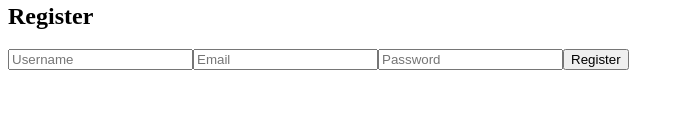
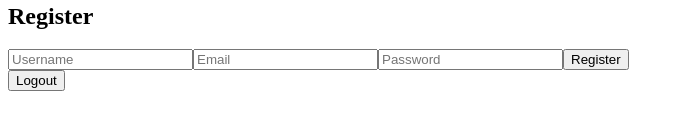
Before and after one commit to MarioLFB/RevEase-frontend, a React (Vite) app in the folder revease/: page / in a window 1280 px wide. Shown: the part 292-422 px from the top of the page, without its empty margins (0-684 px from the left). Built offline with nearby package versions, Linux system fonts and the light colour scheme; no server answers.

Commit message:
Add Logout component and implement logout functionality

```diff
--- a/revease/src/components/Logout.jsx
+++ b/revease/src/components/Logout.jsx
@@ -0,0 +1,22 @@
+import React from 'react';
+import { logout } from '../services/auth';
+
+const LogoutButton = () => {
+
+    const handleLogout = async () => {
+        try {
+            await logout();
+            alert("Logout done!");
+        } catch (error) {
+            console.error('Erro:', error);
+        }
+    };
+
+    return (
+        <button onClick={handleLogout}>
+            Logout
+        </button>
+    );
+};
+
+export default LogoutButton;
--- a/revease/src/containers/Home/index.jsx
+++ b/revease/src/containers/Home/index.jsx
@@ -1,6 +1,7 @@
 import ProductList from '../../components/ProductList';
 import Login from '../../components/login';
 import RegisterForm from '../../components/RegisterForm';
+import LogoutButton from '../../components/Logout';
 
 
 function Home() {
@@ -10,6 +11,7 @@ function Home() {
         <ProductList />
         <Login />
         <RegisterForm />
+        <LogoutButton />
     </div>
   );
 }
--- a/revease/src/services/auth.js
+++ b/revease/src/services/auth.js
@@ -30,6 +30,24 @@ export const register = async (username, email, password) => {
     }
   };
 
-export const logout = () => {
-    localStorage.removeItem('token');
+
+  export const logout = async () => {
+    const token = localStorage.getItem('token');
+
+    if (!token) return;
+
+    try {
+        await api.post('/api/auth/logout/', {}, {
+            headers: {
+                Authorization: `Token ${token}`
+            }
+        });
+
+        localStorage.removeItem('token');
+        return { message: 'Logout done!' };
+
+    } catch (error) {
+        console.error('Error logging out:', error);
+        throw error;
+    }
 };
```
